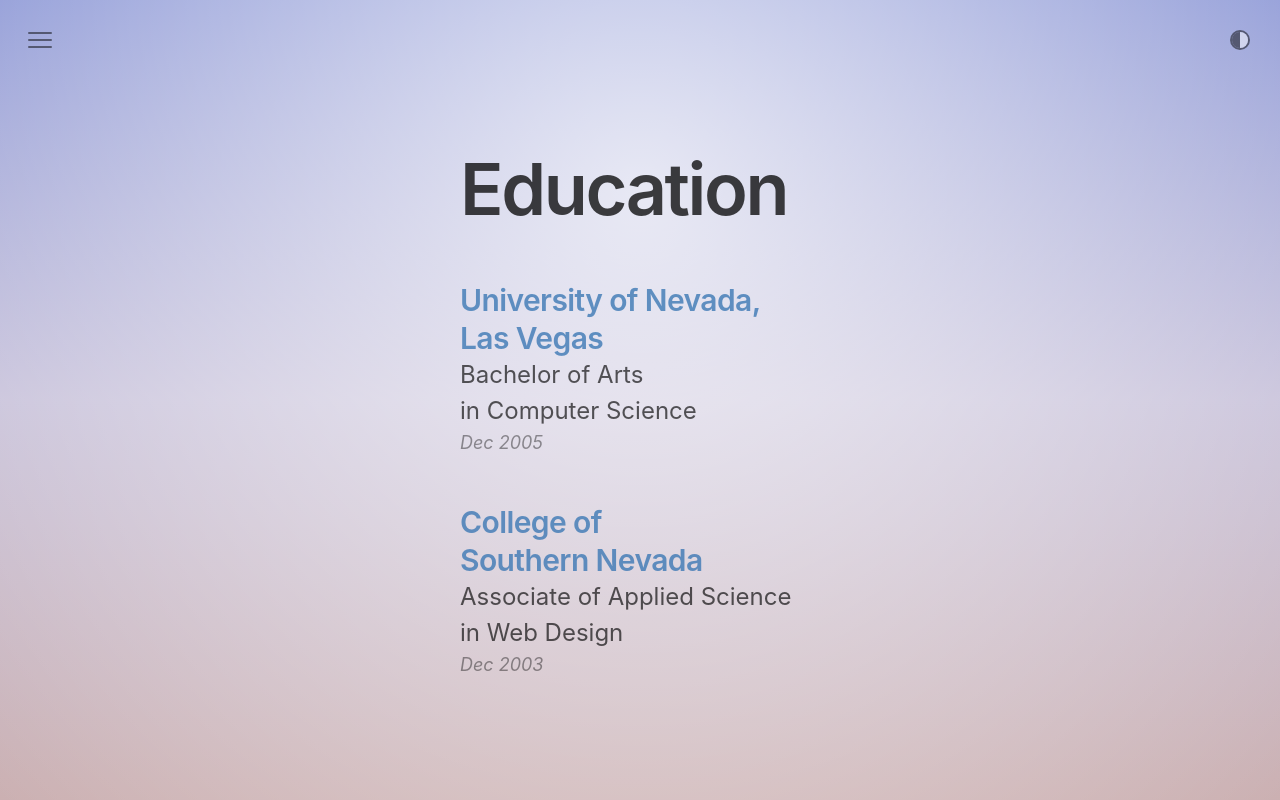
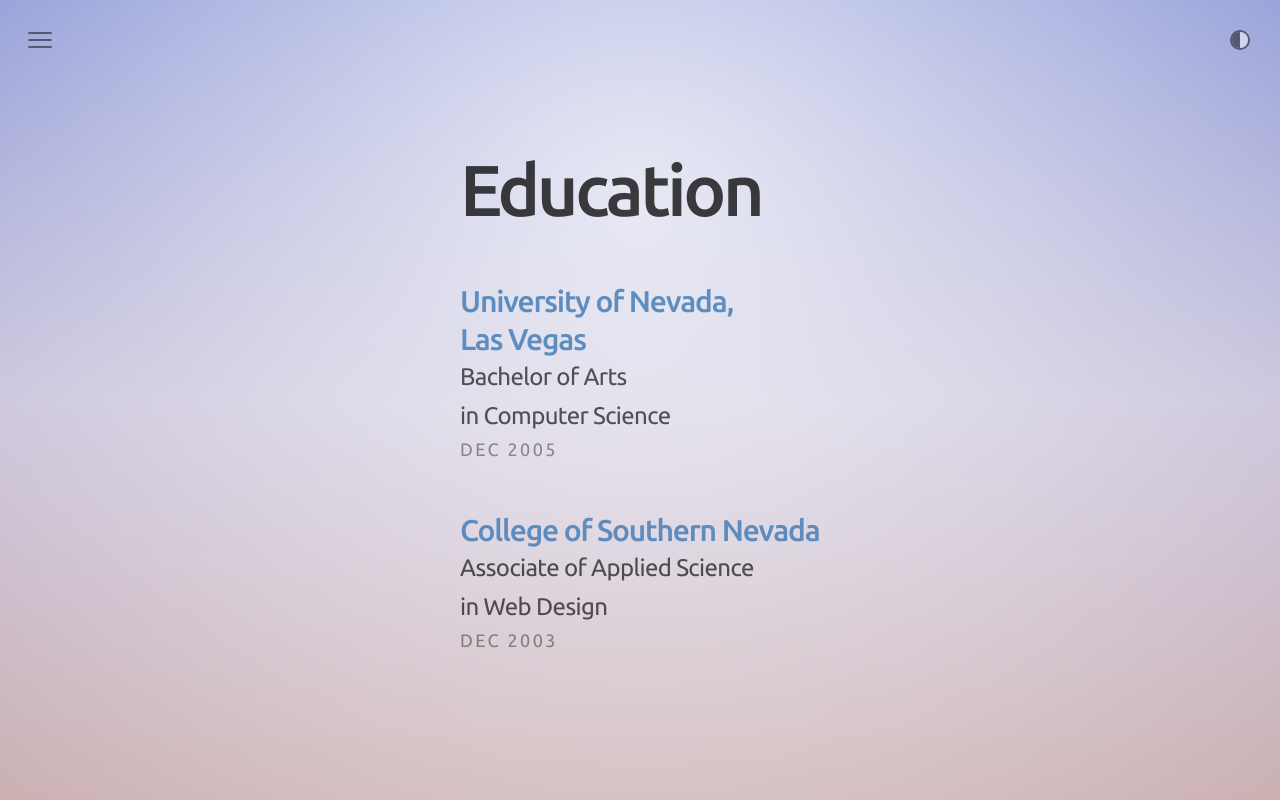
Before and after one commit to nick-vincent/nick-vincent.com-4.0, a SvelteKit app: page /education in a window 1280 px wide. Built offline with nearby package versions, Linux system fonts and the light colour scheme.

Commit message:
Give up on system fonts; welcome, Ubuntu!

```diff
--- a/src/app.html
+++ b/src/app.html
@@ -3,6 +3,12 @@
 	<head>
 		<meta charset="utf-8" />
 		<link rel="icon" href="%sveltekit.assets%/favicon.png" />
+		<link rel="preconnect" href="https://fonts.googleapis.com" />
+		<link rel="preconnect" href="https://fonts.gstatic.com" crossorigin />
+		<link
+			href="https://fonts.googleapis.com/css2?family=Ubuntu:wght@400;500&display=swap"
+			rel="stylesheet"
+		/>
 		<meta name="viewport" content="width=device-width" />
 		<script>
 			document.documentElement.classList.remove('no-js');
--- a/src/css/actions.css
+++ b/src/css/actions.css
@@ -7,7 +7,7 @@
 	margin: 0;
 	background: none;
 	font: inherit;
-	font-weight: 600;
+	font-weight: 500;
 	line-height: inherit;
 	text-decoration: none;
 	border: none;
--- a/src/css/typography.css
+++ b/src/css/typography.css
@@ -1,9 +1,9 @@
 html {
-	font-family: -apple-system, BlinkMacSystemFont, 'Segoe UI', Roboto, Oxygen-Sans, Ubuntu, Cantarell,
-		'Helvetica Neue', sans-serif;
+	font-family: 'Ubuntu', sans-serif;
 	font-size: clamp(16px, 5vw, 24px);
-	line-height: 1.5;
+	line-height: 1.6;
 	font-weight: 400;
+	letter-spacing: -0.025rem;
 }
 
 h1 {
@@ -11,8 +11,8 @@
 	padding: 0;
 	font-size: 3rem;
 	line-height: 1.25;
-	font-weight: 600;
-	letter-spacing: -0.1rem;
+	font-weight: 500;
+	letter-spacing: -0.15rem;
 }
 
 h2 {
@@ -20,8 +20,8 @@
 	padding: 0;
 	font-size: 1.5rem;
 	line-height: 1.25;
-	font-weight: 600;
-	letter-spacing: -0.025rem;
+	font-weight: 500;
+	letter-spacing: -0.05rem;
 }
 
 p {
@@ -92,7 +92,9 @@
 .date {
 	margin-top: 0;
 	font-size: 0.75rem;
-	font-style: italic;
+	text-transform: uppercase;
+	letter-spacing: 0.1rem;
+	font-weight: 400;
 }
 
 .visually-hidden {
--- a/src/lib/Lightbox.svelte
+++ b/src/lib/Lightbox.svelte
@@ -139,7 +139,7 @@
 <style>
 	h1 {
 		font-size: 1.5rem;
-		letter-spacing: -0.025rem;
+		letter-spacing: -0.05rem;
 	}
 
 	.lightbox {
--- a/src/routes/+page.svelte
+++ b/src/routes/+page.svelte
@@ -27,13 +27,12 @@
 	h1 {
 		margin: 0;
 		text-align: center;
-		font-size: 2.8rem;
+		font-size: 2.5rem;
 	}
 
 	p {
+		margin: 0;
 		text-align: center;
-		margin: 0;
-		font-size: 1.1rem;
 	}
 
 	img {
--- a/src/routes/etcetera/data.js
+++ b/src/routes/etcetera/data.js
@@ -54,7 +54,7 @@
 		const image = { ...data[i] };
 		const slug = `${image.date}-${slugify(image.title, { lower: true, strict: true })}`;
 		const url = `/etcetera/${folder}/${slug}/`;
-		const date = dayjs(image.date).format('MMMM D, YYYY');
+		const date = dayjs(image.date).format('MMM D, YYYY');
 		const path = `../../img/${folder}/${slug}.${extension}`;
 		const title = titleTemplate(image.title);
 		const caption = captionTemplate(image.caption);
```
Also changed, not shown: src/routes/etcetera/+page.svelte (+8 -24 lines).
